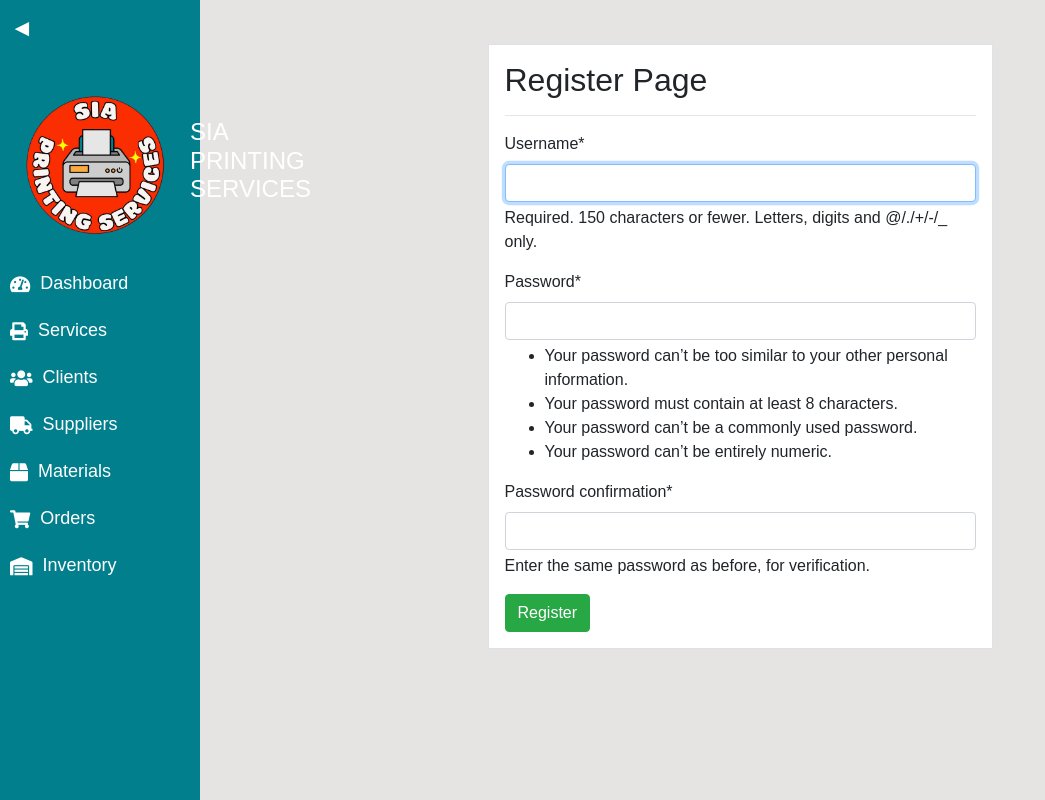
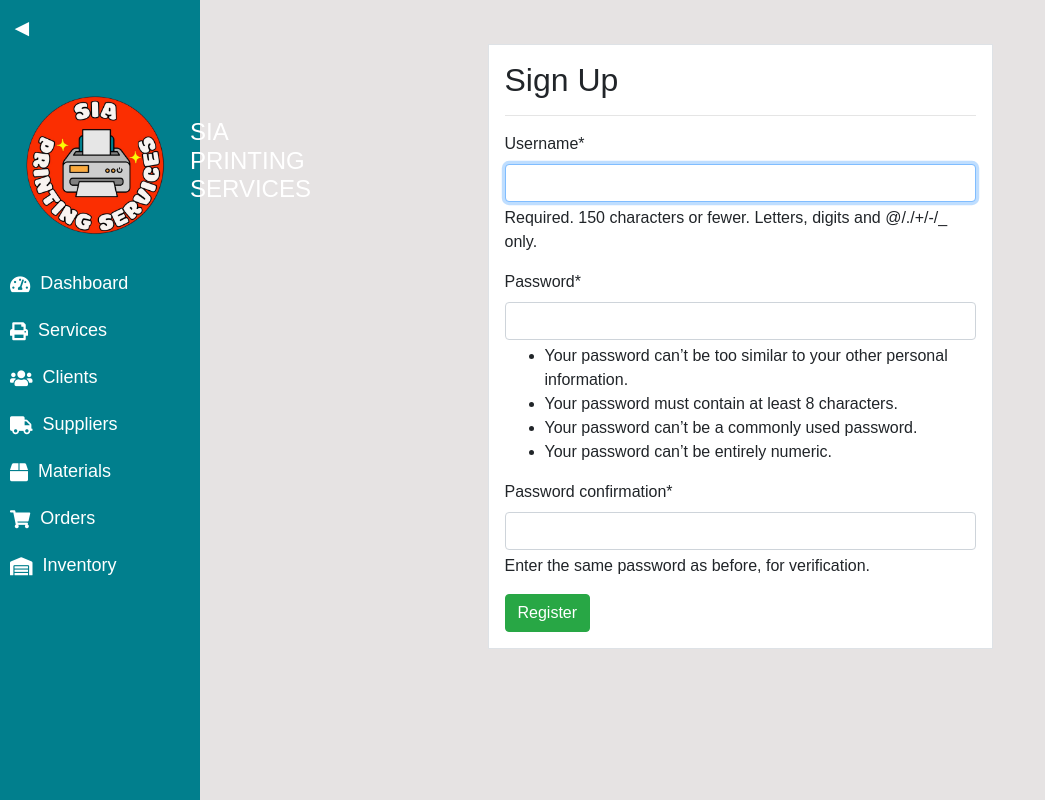
Before and after one commit to 149CCDRI/05-09-2024inventory_management, a Django app: page /register/ in a window 1280 px wide. Shown: the whole page, without its empty margins (0-1045 px from the left). Run offline with Django 5.2, Linux system fonts and the light colour scheme; some libraries are stand-ins or nearby versions.

Commit message:
changed register page to sign up

```diff
--- a/inventory_management/inventory/templates/user/register.html
+++ b/inventory_management/inventory/templates/user/register.html
@@ -8,7 +8,7 @@
 <div class="row my-4">
     <div class="col-md-6 offset-md-3">
         <div class="border p-3 bg-white">
-            <h2>Register Page</h2>
+            <h2>Sign Up</h2>
             <hr>
             <form method="POST">
                 {% csrf_token %}
```
